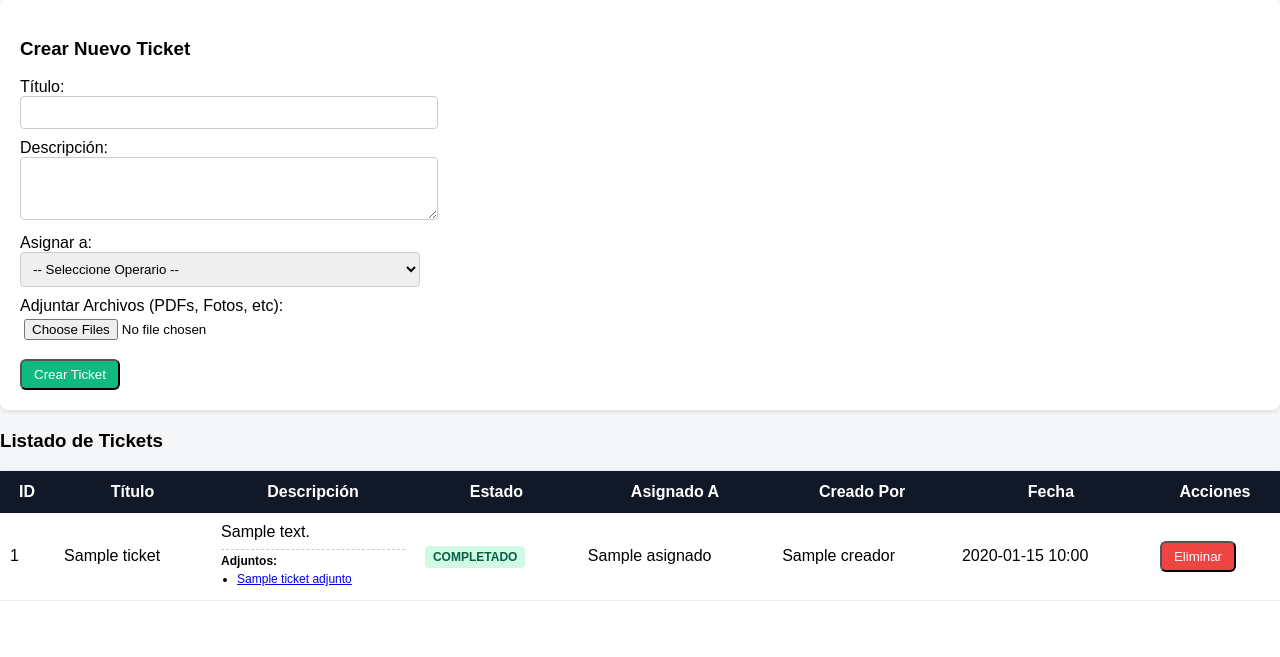
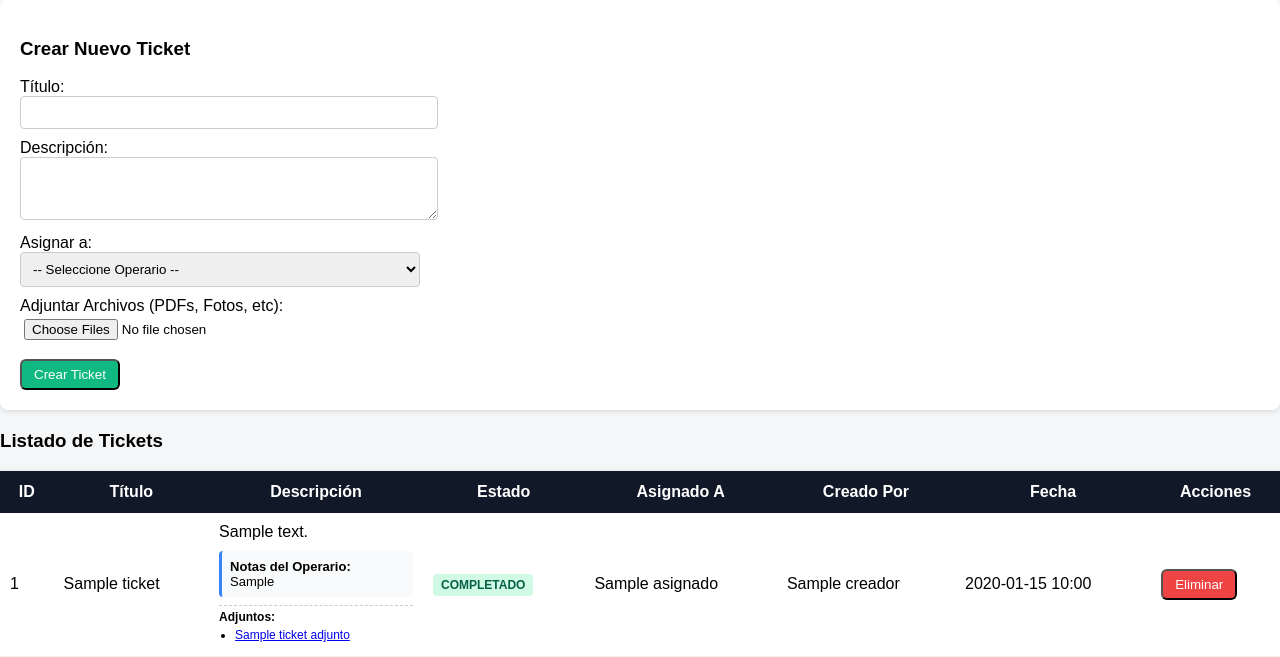
Before and after one commit to totalagroapps/produccion, a FastAPI app: page /tickets/admin in a window 1280 px wide. Shown: the part 209-866 px from the top of the page. Before the commit the page ends 810 px from the top, so only its background shows below. Run offline with FastAPI, Linux system fonts and the light colour scheme; the visitor is signed in with stand-in values (Sample User, id 1); a database or web service that is not in the repository returns one stand-in record (values such as "Sample title").

Commit message:
Allow workers to add notes and upload files to tickets

```diff
--- a/main.py
+++ b/main.py
@@ -254,6 +254,7 @@ def crear():
 
     c.execute("ALTER TABLE users ADD COLUMN IF NOT EXISTS operario_id INTEGER")
     c.execute("ALTER TABLE users ADD COLUMN IF NOT EXISTS debe_cambiar_password BOOLEAN DEFAULT FALSE")
+    c.execute("ALTER TABLE tickets ADD COLUMN IF NOT EXISTS notas_operario TEXT")
 
     # Crear admin inicial si no existe
     c.execute("SELECT * FROM users WHERE username = %s", ("admin",))
--- a/routers/tickets.py
+++ b/routers/tickets.py
@@ -25,7 +25,8 @@ def panel_admin_tickets(request: Request):
     # Obtener tickets
     c.execute("""
         SELECT t.id, t.titulo, t.descripcion, t.estado, t.fecha_creacion,
-               u_asignado.username as asignado, u_creador.username as creador
+               u_asignado.username as asignado, u_creador.username as creador,
+               t.notas_operario
         FROM tickets t
         LEFT JOIN users u_asignado ON t.asignado_a = u_asignado.id
         LEFT JOIN users u_creador ON t.creado_por = u_creador.id
@@ -50,6 +51,7 @@ def panel_admin_tickets(request: Request):
         tickets.append({
             "id": t[0], "titulo": t[1], "descripcion": t[2], "estado": t[3],
             "fecha_creacion": t[4], "asignado": t[5], "creador": t[6],
+            "notas_operario": t[7],
             "adjuntos": adjuntos_por_ticket.get(t[0], [])
         })
 
@@ -131,13 +133,12 @@ def eliminar_ticket(request: Request, ticket_id: int):
 
     conn = db()
     c = conn.cursor()
-    # Los adjuntos se borran solos si pusiste ON DELETE CASCADE en la bd,
-    # pero los archivos fisicos hay que borrarlos.
+
     c.execute("SELECT ruta_archivo FROM ticket_adjuntos WHERE ticket_id = %s", (ticket_id,))
     rutas = c.fetchall()
 
     for r in rutas:
-        path = r[0].lstrip("/") # quitar el / inicial si lo tiene
+        path = r[0].lstrip("/")
         if os.path.exists(path):
             try:
                 os.remove(path)
@@ -165,7 +166,7 @@ def mis_tickets(request: Request):
     user_id = row[0] if row else None
 
     c.execute("""
-        SELECT t.id, t.titulo, t.descripcion, t.estado, t.fecha_creacion, u_creador.username as creador
+        SELECT t.id, t.titulo, t.descripcion, t.estado, t.fecha_creacion, u_creador.username as creador, t.notas_operario
         FROM tickets t
         LEFT JOIN users u_creador ON t.creado_por = u_creador.id
         WHERE t.asignado_a = %s
@@ -189,7 +190,7 @@ def mis_tickets(request: Request):
     for t in tickets_rows:
         tickets.append({
             "id": t[0], "titulo": t[1], "descripcion": t[2], "estado": t[3],
-            "fecha_creacion": t[4], "creador": t[5],
+            "fecha_creacion": t[4], "creador": t[5], "notas_operario": t[6],
             "adjuntos": adjuntos_por_ticket.get(t[0], [])
         })
 
@@ -206,7 +207,9 @@ def mis_tickets(request: Request):
 def actualizar_estado_ticket(
     request: Request,
     ticket_id: int,
-    estado: str = Form(...)
+    estado: str = Form(...),
+    notas_operario: str = Form(""),
+    archivos: list[UploadFile] = File(None)
 ):
     if not require_operario(request):
         return RedirectResponse("/admin", 303)
@@ -224,9 +227,32 @@ def actualizar_estado_ticket(
 
     c.execute("""
         UPDATE tickets
-        SET estado = %s
+        SET estado = %s, notas_operario = %s
         WHERE id = %s AND asignado_a = %s
-    """, (estado, ticket_id, user_id))
+    """, (estado, notas_operario, ticket_id, user_id))
+
+    # Guardar archivos subidos por el operario
+    if archivos:
+        for archivo in archivos:
+            if archivo.filename:
+                # Generar nombre único
+                timestamp = int(time.time())
+                safe_filename = f"{timestamp}_{archivo.filename.replace(' ', '_')}"
+                file_path = os.path.join(UPLOAD_DIR, safe_filename)
+
+                with open(file_path, "wb") as buffer:
+                    shutil.copyfileobj(archivo.file, buffer)
+
+                # Guardar ruta relativa para poder cargar en la web
+                web_path = f"/static/uploads/tickets/{safe_filename}"
+
+                c.execute(
+                    """
+                    INSERT INTO ticket_adjuntos (ticket_id, nombre_original, ruta_archivo)
+                    VALUES (%s, %s, %s)
+                    """,
+                    (ticket_id, archivo.filename, web_path)
+                )
 
     conn.commit()
     conn.close()
--- a/templates/tickets_admin.html
+++ b/templates/tickets_admin.html
@@ -49,6 +49,12 @@
         <td>{{ t.titulo }}</td>
         <td>
             {{ t.descripcion }}
+            {% if t.notas_operario %}
+            <div style="margin-top:10px; padding:8px; background:#f9fafb; border-radius:4px; border-left:3px solid #3b82f6; font-size:13px;">
+                <strong>Notas del Operario:</strong><br>
+                {{ t.notas_operario }}
+            </div>
+            {% endif %}
             {% if t.adjuntos %}
             <div style="margin-top:8px; font-size:12px; border-top:1px dashed #ccc; padding-top:4px;">
                 <strong>Adjuntos:</strong>
```
Also changed, not shown: templates/mis_tickets.html (+24 -7 lines).
